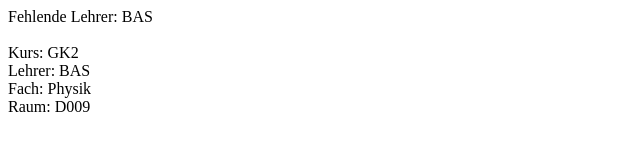
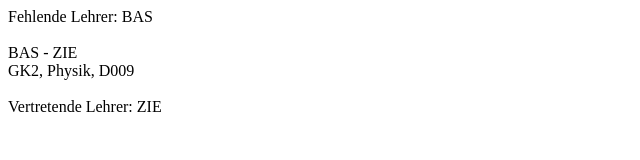
Before and after one commit to Vertretungsplan/Website, a plain HTML site: page index.html in a window 1280 px wide. Shown: the whole page, without its empty margins (0-640 px from the left). Drawn offline with Linux system fonts and the light colour scheme.

Commit message:
Formatierung und vertretende Lehrer

```diff
--- a/database.js
+++ b/database.js
@@ -135,11 +135,11 @@ var database = {
 	},
 	"vertretung": {
 		"rowInformation": [
-			"KursID", "RaumID", "datestamp"
+			"KursID", "RaumID", "LehrerID", "datestamp"
 		],
 		"data": [
 			[
-				0, 1, 17022017
+				0, 1, 0, 17022017
 			]
 		]
 	},
@@ -208,17 +208,20 @@ function get_all(db_name) {
 	return database[db_name].data;
 }
 
-var fehlendeLehrer = [];
+var fehlendeLehrer = [],
+	vertretendeLehrer = [];
 
 function get_vertretung() {
 	var i, d = get_all("vertretung"),
 		html = "";
 	for (i = 0; i < d.length; ++i) {
 		fehlendeLehrer.push(get_all("kurse")[d[i][0]][1]);
-		html += ("Kurs: " + get_all("kurse")[d[i][0]].splice(2).join("").replace("true", "GK").replace("false", "LK") +
-			"<br/>Lehrer: " + get_all("lehrer")[get_all("kurse")[d[i][0]][1]][3] +
-			"<br/>Fach: " + get_all("fächer")[get_all("kurse")[d[i][0]][0]][1] +
-			"<br/>Raum: " + (get_all("räume")[d[i][1]].join("")));
+		vertretendeLehrer.push(d[i][2]);
+		html += "" + get_all("lehrer")[get_all("kurse")[d[i][0]][1]][3] +
+			" - " + get_all("lehrer")[d[i][2]][3] +
+			"<br/>" + get_all("kurse")[d[i][0]].splice(2).join("").replace("true", "GK").replace("false", "LK") +
+			", " + get_all("fächer")[get_all("kurse")[d[i][0]][0]][1] +
+			", " + (get_all("räume")[d[i][1]].join(""));
 	}
 	document.getElementById("vertretung").innerHTML = html;
 }
@@ -232,3 +235,13 @@ function get_fehlende_lehrer() {
 	html += a.join(" - ");
 	document.getElementById("fehlendeLehrer").innerHTML = html;
 }
+
+function get_vertretende_lehrer() {
+	var i, a = [],
+		html = "Vertretende Lehrer: ";
+	for (i = 0; i < vertretendeLehrer.length; ++i) {
+		a.push(get_all("lehrer")[vertretendeLehrer[i]][3]);
+	}
+	html += a.join(" - ");
+	document.getElementById("vertretendeLehrer").innerHTML = html;
+}
--- a/index.html
+++ b/index.html
@@ -8,9 +8,12 @@
 		<div id="fehlendeLehrer"></div>
 		<br/>
 		<div id="vertretung"></div>
+		<br/>
+		<div id="vertretendeLehrer"></div>
 		<script>
 		get_vertretung();
 		get_fehlende_lehrer();
+		get_vertretende_lehrer();
 		</script>
 	</body>
 </html>
```
